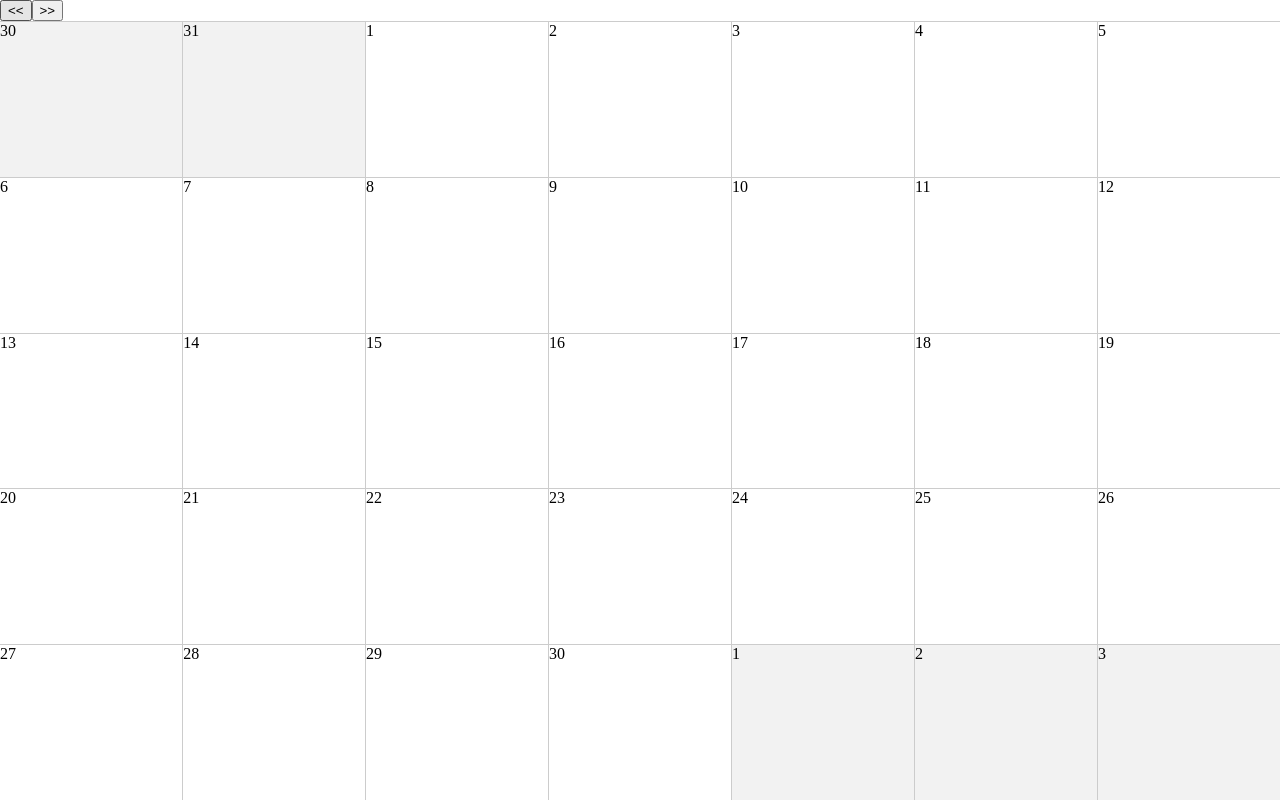
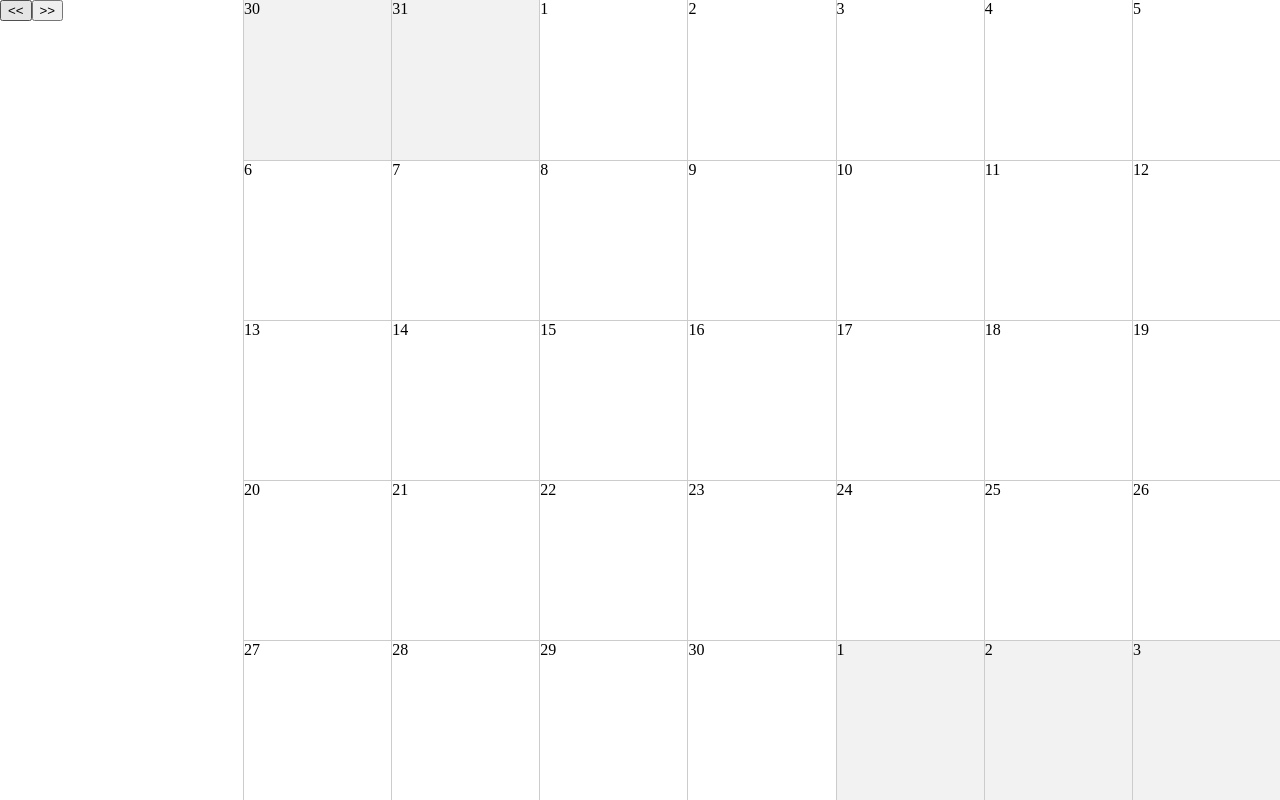
Before and after one commit to mgaydash/js-calendar, a Node server app: page / in a window 1280 px wide. Run offline with Node 20, Linux system fonts and the light colour scheme; data that the repository does not hold is empty; some libraries are stand-ins or nearby versions.

Commit message:
Create tool panel to left of calendar

```diff
--- a/public/javascripts/calendar.js
+++ b/public/javascripts/calendar.js
@@ -5,13 +5,14 @@ $( function () {
   var drawDate = new Date();
   var elements = {};
   elements.cell = $( '.item' ).detach();
-  elements.row = $( '.container' ).detach();
+  elements.row = $( '.row' ).detach();
   elements.prev = $( '.button-prev' );
   elements.next = $( '.button-next' );
+  elements.container = $( '.container' );
 
   var bindEventHandlers = function () {
     elements.next.click( function () {
-      $( '.container' ).remove();
+      $( '.row' ).remove();
       drawDate.setMonth( drawDate.getMonth() + 1 );
       loadMarkings().done( function ( data ) {
         draw( data );
@@ -19,7 +20,7 @@ $( function () {
     } );
 
     elements.prev.click( function () {
-      $( '.container' ).remove();
+      $( '.row' ).remove();
       drawDate.setMonth( drawDate.getMonth() - 1 );
       loadMarkings().done( function ( data ) {
         draw( data );
@@ -136,7 +137,7 @@ $( function () {
         row.append( cell );
         date.setDate( date.getDate() + 1 );
       }
-      $( 'body' ).append( row );
+      elements.container.append( row );
     }
   };
 
--- a/public/stylesheets/style.css
+++ b/public/stylesheets/style.css
@@ -5,7 +5,6 @@
 
 html, body {
   display: flex;
-  flex-direction: column;
   height: 100%;
   margin: 0;
   padding: 0;
@@ -14,7 +13,9 @@ html, body {
 
 .container {
   display: flex;
+  flex-direction: column;
   height: 100%;
+  width: 100%;
 }
 
 .item {
@@ -25,6 +26,15 @@ html, body {
   width: 100%;
 }
 
+.panel {
+  height: 100%;
+  width: 300px;
+}
+
+.row {
+  display: flex;
+  height: 100%;
+}
 
 /* Display classes */
 .green {
@@ -44,8 +54,8 @@ html, body {
   width: 100%;
 }
 
-.item:first-child {
-  border-left: 0px;
+.row:first-child > .item {
+  border-top: 0px;
 }
 
 .other-month-item {
--- a/views/index.jade
+++ b/views/index.jade
@@ -1,8 +1,9 @@
 extends layout
 
 block content
-  div
+  div.panel
     button.button-prev <<
     button.button-next >>
   div.container
-    div.item
+    div.row
+      div.item
```
